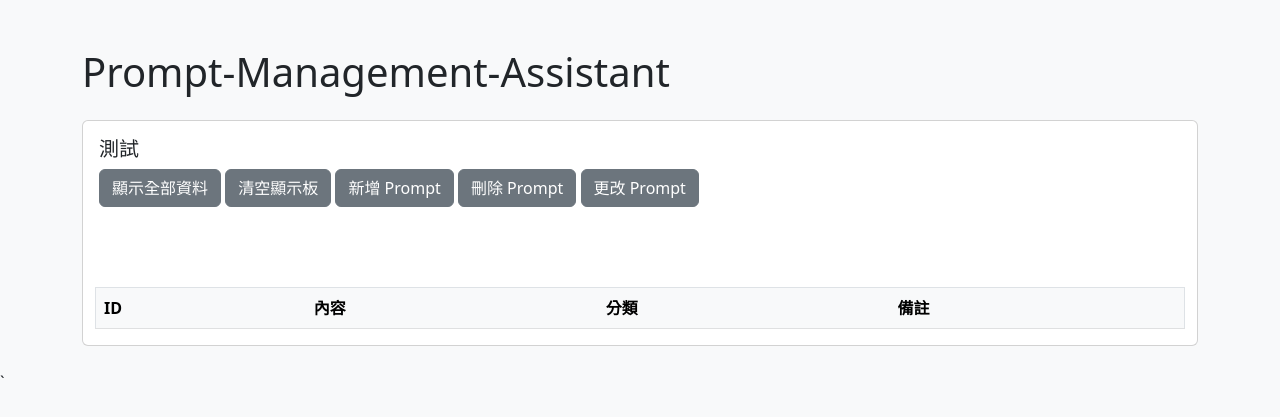
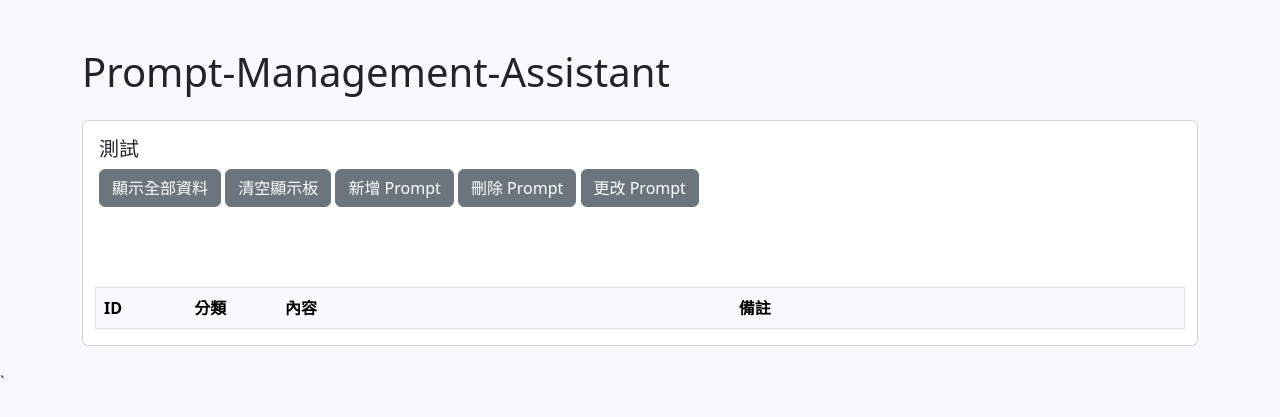
Before and after one commit to alen20000/comfyui-prompt-manager, a Flask app: page / in a window 1280 px wide. Shown: the top 417 px of the page. Run offline with Flask 3, Linux system fonts and the light colour scheme; lists and menus that the app fills with data are empty.

Commit message:
bug:fix diaplay bug

```diff
--- a/templates/Index.html
+++ b/templates/Index.html
@@ -39,10 +39,11 @@
                 <table id="display_result" class="table table-striped table-hover border">
                     <thead class="table-light">
                         <tr>
-                            <th>ID</th>
-                            <th>內容</th>
-                            <th>分類</th>
-                            <th>備註</th>
+                            <th style="width: 5%;">ID</th>
+                            <th style="width: 5%;">分類</th>
+                            <th style="width: 25%;">內容</th>
+
+                            <th style="width: 25%;">備註</th>
                         </tr>
                     </thead>
                     <tbody id="data_body">
@@ -70,8 +71,8 @@
                         html +=`
                         <tr>
                             <td>${item.id}</td>
+                            <td>${item.prompt_class}</td>
                             <td>${item.prompt}</td>
-                            <td>${item.prompt_class}</td>
                             <td>${item.comment}</td>
                         </tr>
                     `;
@@ -83,7 +84,7 @@
 
     const cleaBtn = document.querySelector('#delect-display-content-btn');
     cleaBtn.addEventListener('click', () =>{
-        display_result.innerHTML = "";
+        data_body.innerHTML = "";
     });
 });
 </script>
```
